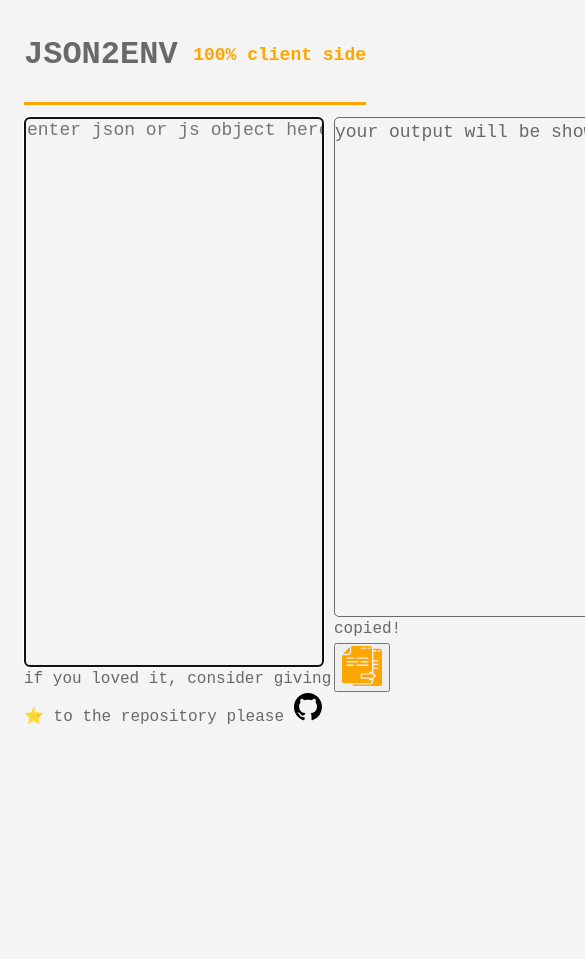
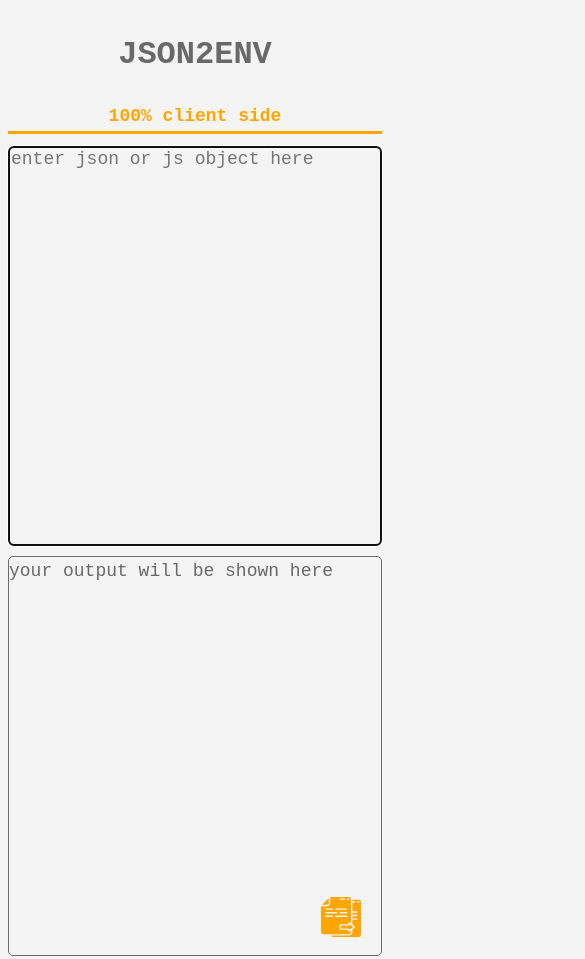
Before and after one commit to EmirhanKarahan/json2env, a website: page index.html in a window 390 px wide. Shown: the top 959 px of the page, 585 px wide, since content can reach past the window. Before the commit the page ends 844 px from the top, so only its background shows below. Drawn offline with Linux system fonts and the light colour scheme.

Commit message:
Add responsive

```diff
--- a/style.css
+++ b/style.css
@@ -94,10 +94,14 @@ main > .content-container{
 
 .output{
   font-size: var(--font-size-lg);
-  width: 50rem;
-  height: 50rem;
+  width: 100%;
+  height: 100%;
   border: solid 1px;
   border-radius: 5px;
+  white-space: pre;
+  overflow: auto;
+}
+
 .output__copied-message{
   display: none;
   position: absolute;
@@ -144,3 +148,33 @@ main > .content-container{
 .footer__github-icon:hover, .footer__github-icon:focus {
     transform: scale(1.1);
 }
+
+@media (max-width: 700px) {
+  .content-container{
+    padding-left: 0;
+    padding-right: 0;
+  }
+
+  main > .content-container{
+    flex-direction: column;
+    justify-content: center;
+    align-items: center;
+  }
+
+  .input-container{
+    max-height: 40rem;
+  }
+
+  .output-container{
+    margin-left: 0;
+    margin-top: 1rem;
+    max-height: 40rem;
+  }
+}
+
+@media (max-width: 400px){
+  .header__content{
+    flex-direction: column;
+    justify-content: center;
+  }
+}
```
